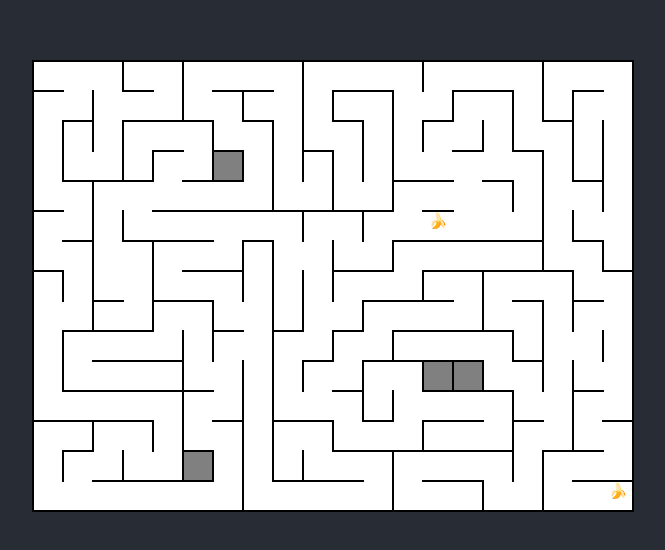
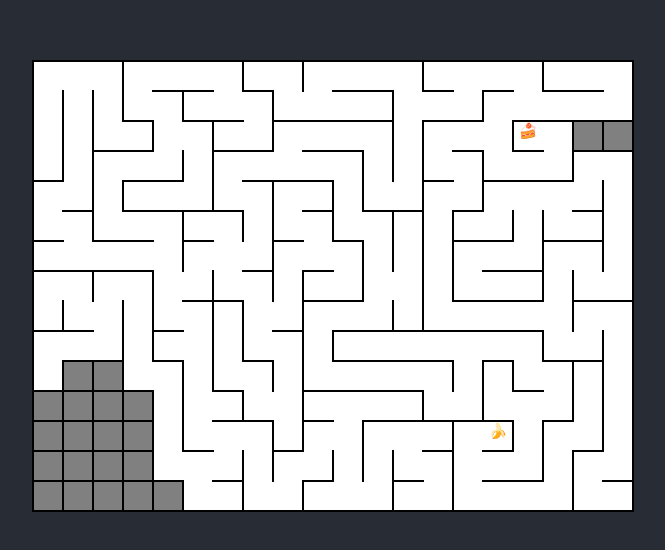
Before and after one commit to ob-ivan/maze-generator, a React (Create React App) app: page / in a window 1280 px wide. Shown: the part 114-664 px from the top of the page, without its empty margins (307-972 px from the left). Built offline with nearby package versions, Linux system fonts and the light colour scheme.

Commit message:
Fix same cells being revisited many times

```diff
--- a/src/maze/Maze.tsx
+++ b/src/maze/Maze.tsx
@@ -132,6 +132,10 @@ function generateLevel(maxX: number, maxY: number): Level {
         while (true) {
             const neighbours = getNeighboursInBounds(sx, sy, maxX, maxY);
             const neighboursExcludeSnake = neighbours.filter(({ nx, ny }) => !snake[ny][nx] && !visited[ny][nx]);
+
+            visited[sy][sx] = true;
+            snake[sy][sx] = true;
+
             if (!neighboursExcludeSnake.length) {
                 deadEnds.push({ x: sx, y: sy });
                 break;
@@ -139,9 +143,7 @@ function generateLevel(maxX: number, maxY: number): Level {
             const neighbour = getRandomItem(neighboursExcludeSnake);
             const visitedNeighbour = visited[neighbour.ny][neighbour.nx];
 
-            visited[sy][sx] = true;
             visited[neighbour.ny][neighbour.nx] = true;
-            snake[sy][sx] = true;
             snake[neighbour.ny][neighbour.nx] = true;
             removeWall(cells, sx, sy, neighbour);
 
```
